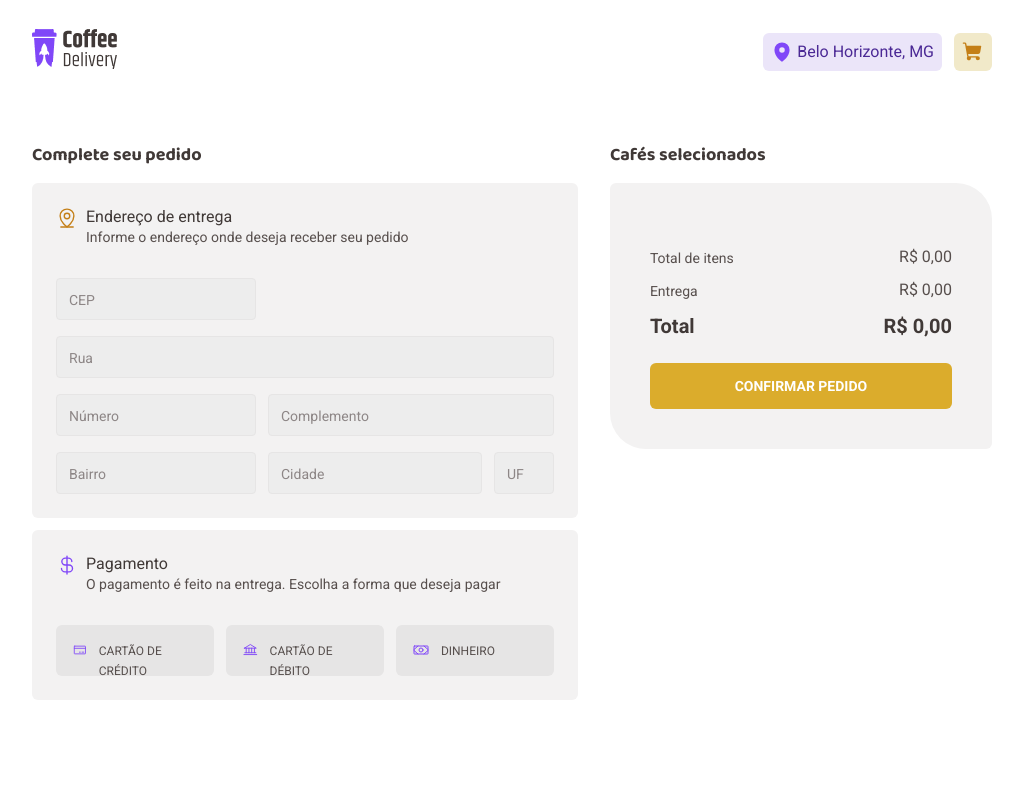
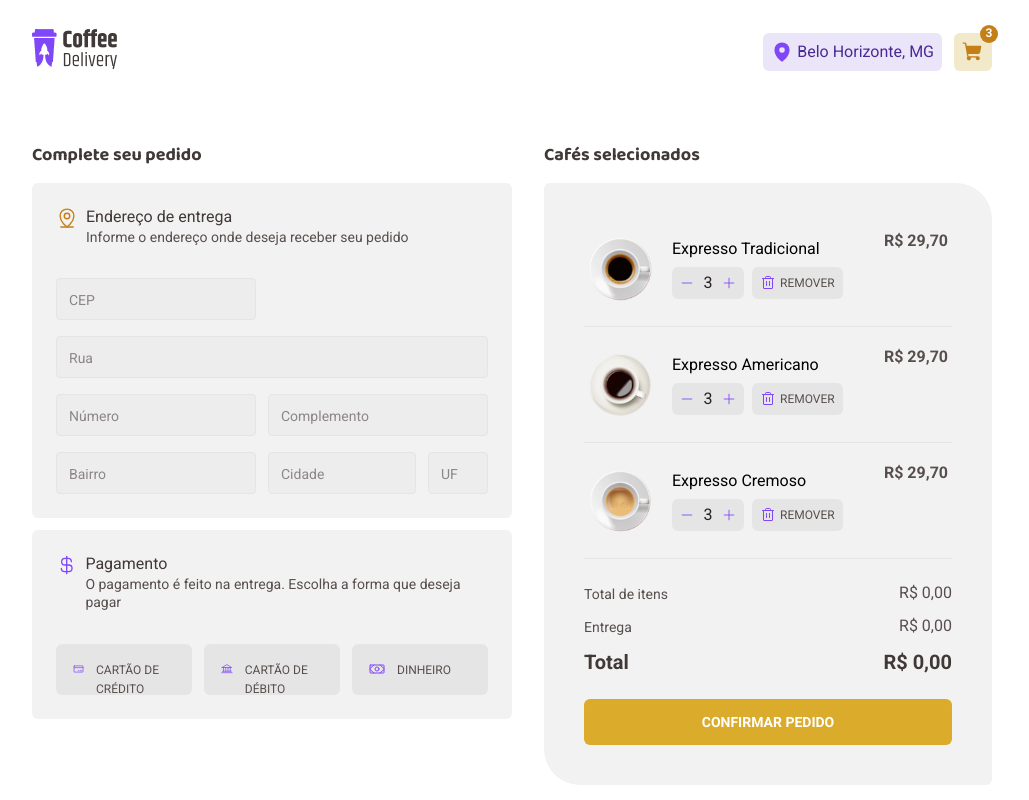
Before and after one commit to ArthurEnrique15/ignite-coffee-delivery, a React (Vite) app: page /checkout in a window 1280 px wide. Shown: the whole page, without its empty margins (128-1157 px from the left). Built offline with nearby package versions, Linux system fonts and the light colour scheme.

Commit message:
feat: remove single item from cart

```diff
--- a/src/contexts/ShopCartContext.tsx
+++ b/src/contexts/ShopCartContext.tsx
@@ -7,6 +7,7 @@ interface ShopCartContextType {
   shopCart: CartItem[]
   addCoffeeInCart: (item: CartItem) => void
   removeItemFromCart: (id: number) => void
+  removeSingleCoffeeFromCart: (id: number) => void
 }
 
 export const ShopCartContext = createContext({} as ShopCartContextType)
@@ -15,10 +16,40 @@ interface ShopCartContextProviderProps {
   children: ReactNode
 }
 
+const test = [
+  {
+    id: 1,
+    name: 'Expresso Tradicional',
+    description: 'O tradicional café feito com água quente e grãos moídos',
+    tags: ['Tradicional'],
+    price: 9.9,
+    image: 'expresso-tradicional.png',
+    amount: 3,
+  },
+  {
+    id: 2,
+    name: 'Expresso Americano',
+    description: 'Expresso diluído, menos intenso que o tradicional',
+    tags: ['Tradicional'],
+    price: 9.9,
+    image: 'expresso-americano.png',
+    amount: 3,
+  },
+  {
+    id: 3,
+    name: 'Expresso Cremoso',
+    description: 'Café expresso tradicional com espuma cremosa',
+    tags: ['Tradicional'],
+    price: 9.9,
+    image: 'expresso-cremoso.png',
+    amount: 3,
+  },
+]
+
 export function ShopCartContextProvider({
   children,
 }: ShopCartContextProviderProps) {
-  const [shopCart, setShopCart] = useState<CartItem[]>([])
+  const [shopCart, setShopCart] = useState<CartItem[]>(test)
 
   console.log(shopCart)
 
@@ -53,9 +84,33 @@ export function ShopCartContextProvider({
     })
   }
 
+  const removeSingleCoffeeFromCart = (id: number) => {
+    setShopCart((state) => {
+      const item = state.find((item) => item.id === id)
+
+      if (!item || item.amount === 0) return state
+
+      return state.map((item) => {
+        if (item.id === id) {
+          return {
+            ...item,
+            amount: item.amount - 1,
+          }
+        }
+
+        return item
+      })
+    })
+  }
+
   return (
     <ShopCartContext.Provider
-      value={{ shopCart, addCoffeeInCart, removeItemFromCart }}
+      value={{
+        shopCart,
+        addCoffeeInCart,
+        removeItemFromCart,
+        removeSingleCoffeeFromCart,
+      }}
     >
       {children}
     </ShopCartContext.Provider>
--- a/src/pages/Checkout/SelectedCoffees/SelectedCoffee/index.tsx
+++ b/src/pages/Checkout/SelectedCoffees/SelectedCoffee/index.tsx
@@ -12,7 +12,18 @@ interface SelectedCoffeeProps {
 export function SelectedCoffee({ coffee }: SelectedCoffeeProps) {
   const { id, name, amount, price, image } = coffee
 
-  const { removeItemFromCart } = useContext(ShopCartContext)
+  const { addCoffeeInCart, removeItemFromCart, removeSingleCoffeeFromCart } =
+    useContext(ShopCartContext)
+
+  const handleIncreaseAmount = () => {
+    addCoffeeInCart({ ...coffee, amount: 1 })
+  }
+
+  const handleDecreaseAmount = () => {
+    if (amount > 0) {
+      removeSingleCoffeeFromCart(id)
+    }
+  }
 
   const handleRemoveItemFromCart = () => {
     removeItemFromCart(id)
@@ -30,9 +41,9 @@ export function SelectedCoffee({ coffee }: SelectedCoffeeProps) {
 
         <div className="productActions">
           <div className="productCount">
-            <Minus size={14} />
+            <Minus size={14} onClick={handleDecreaseAmount} />
             <span>{amount}</span>
-            <Plus size={14} />
+            <Plus size={14} onClick={handleIncreaseAmount} />
           </div>
 
           <button className="removeProduct" onClick={handleRemoveItemFromCart}>
```
